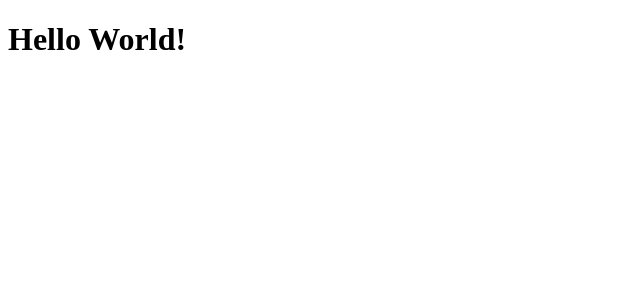
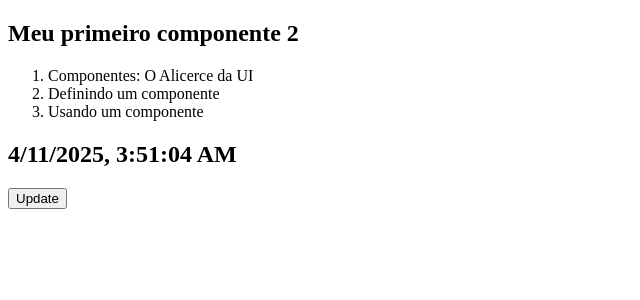
Before and after one commit to lucasmsouza24/react-study, a React (Vite) app: page / in a window 1280 px wide. Shown: the top 300 px of the page, without its empty margins (0-640 px from the left). Built offline with nearby package versions, Linux system fonts and the light colour scheme.

Commit message:
feat: :sparkles: `useState`

```diff
--- a/src/App.jsx
+++ b/src/App.jsx
@@ -1,7 +1,26 @@
+import { useState } from "react"
+import Watch from "./components/Watch"
+
 function App() {
-  return (
-    <h1>Hello World!</h1>
-  )
+  const [actualTime, setActualTime] = useState(new Date());
+
+  // const actualTime = new Date();
+
+  return <>
+    <article>
+      <h1>Meu primeiro componente 2</h1>
+
+      <ol>
+        <li>Componentes: O Alicerce da UI</li>
+        <li>Definindo um componente</li>
+        <li>Usando um componente</li>
+      </ol>
+
+      <Watch time={actualTime.toLocaleString()} />
+
+      <button onClick={() => setActualTime(new Date())}>Update</button>
+    </article>
+  </>
 }
 
 export default App
--- /dev/null
+++ b/src/components/Watch.jsx
@@ -0,0 +1,5 @@
+export default function Watch({time}) {
+    return <>
+        <h1>{time}</h1>
+    </>
+}
```
